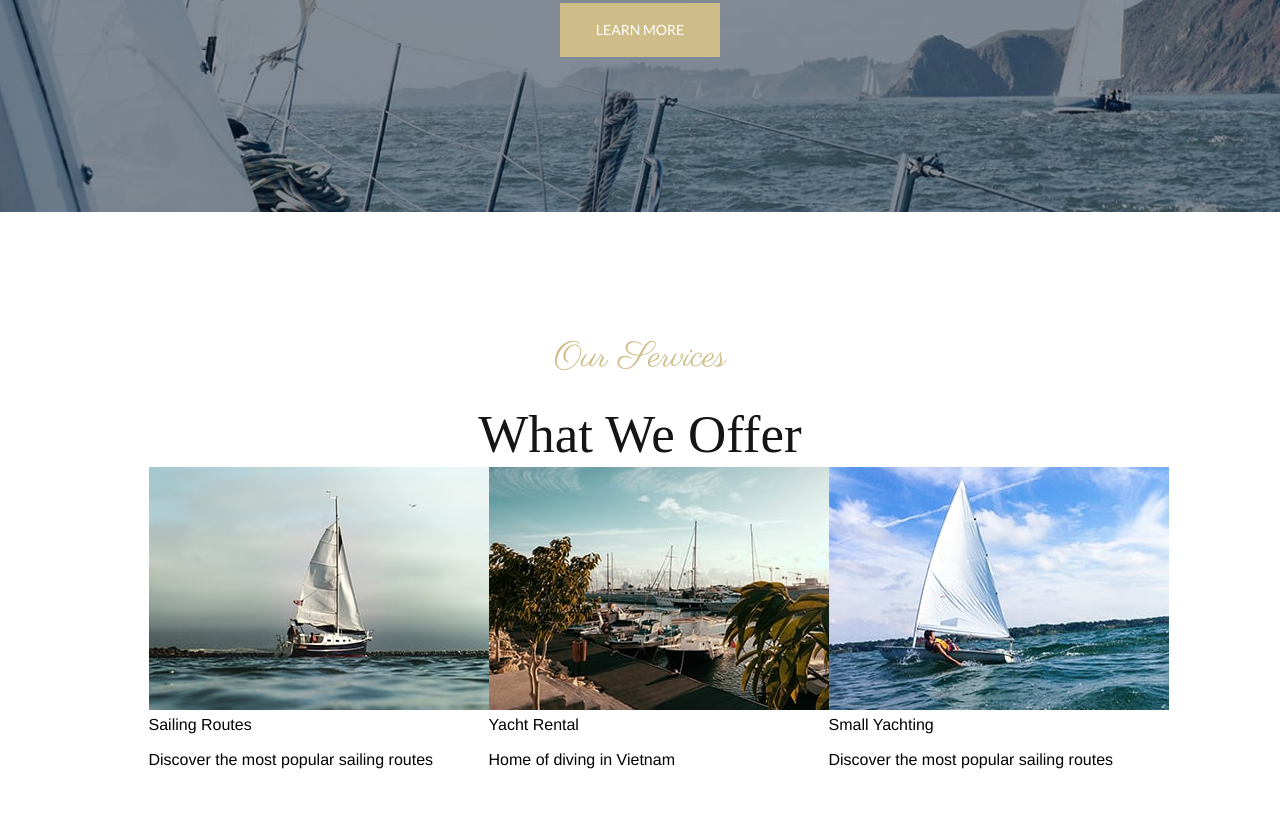
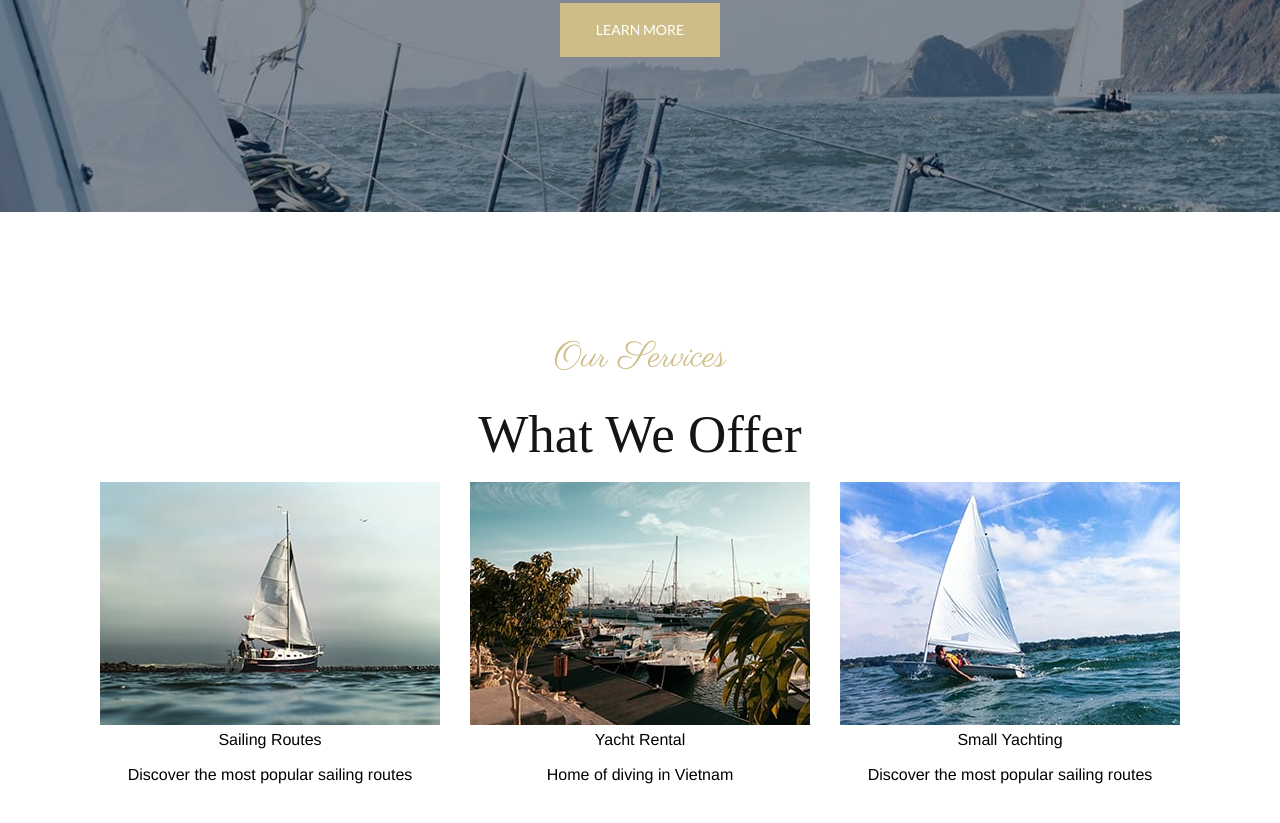
Before and after one commit to tepern/JS2023, a website built with webpack: page src/index.html in a window 1280 px wide. Shown: the part 615-1438 px from the top of the page. Built offline with nearby package versions, Linux system fonts and the light colour scheme; data requests are answered from the project's data file; a web font is replaced by a local one.

Commit message:
Styles for Services

```diff
--- a/src/main.ts
+++ b/src/main.ts
@@ -19,8 +19,8 @@ function load(data: any) {
   if (data) {
     const services: IService[] = JSON.parse(data);
     for (let i=0; i < services.length; i++) {
-      console.log(services[i]);
       const service: HTMLDivElement = document.createElement("div");
+      service.setAttribute("class", "service__item");
       const title: HTMLElement = document.createElement("h3");
       const link: HTMLElement = document.createElement("a");
       link.innerText = services[i].title;
@@ -28,11 +28,13 @@ function load(data: any) {
       title.append(link);
       const text: HTMLElement = document.createElement("p");
       text.innerText = services[i].description;
-      link.setAttribute("class", "service__text");
+      text.setAttribute("class", "service__text");
       const bottom: HTMLDivElement = document.createElement("div");
+      bottom.setAttribute("class", "service__bottom");
       bottom.append(title);
       bottom.append(text);
       const top: HTMLDivElement = document.createElement("div");
+      top.setAttribute("class", "service__top");
       const photo: HTMLElement = document.createElement("a");
       const img: HTMLElement = document.createElement("img");
       img.setAttribute("src", "images/services/" + services[i].photo);
--- a/src/partial/variables.scss
+++ b/src/partial/variables.scss
@@ -3,7 +3,7 @@ $big-notebook_width: 1600px;
 $bigpc_width: 1301px;
 $smallpc_width: 1300px;
 $container-min_width: 982px;
-$container_width: 983px;
+$container_width: 1140px;
 $laptop_width: 1199px;
 $ipad_width: 1024px;
 $tablet_min_width: 992px;
--- a/src/styles.scss
+++ b/src/styles.scss
@@ -206,9 +206,19 @@ header, .header {
 
 .service {
     display: flex;
+    margin-top: 15px;
+    justify-content: center;
 
     &__item {
         padding-left: 15px;
         padding-right: 15px;
     }
+
+    &__bottom {
+        text-align: center;
+    }
+
+    &__top {
+        text-align: center;
+    }
 }
```
Also changed, not shown: 2 other files.
